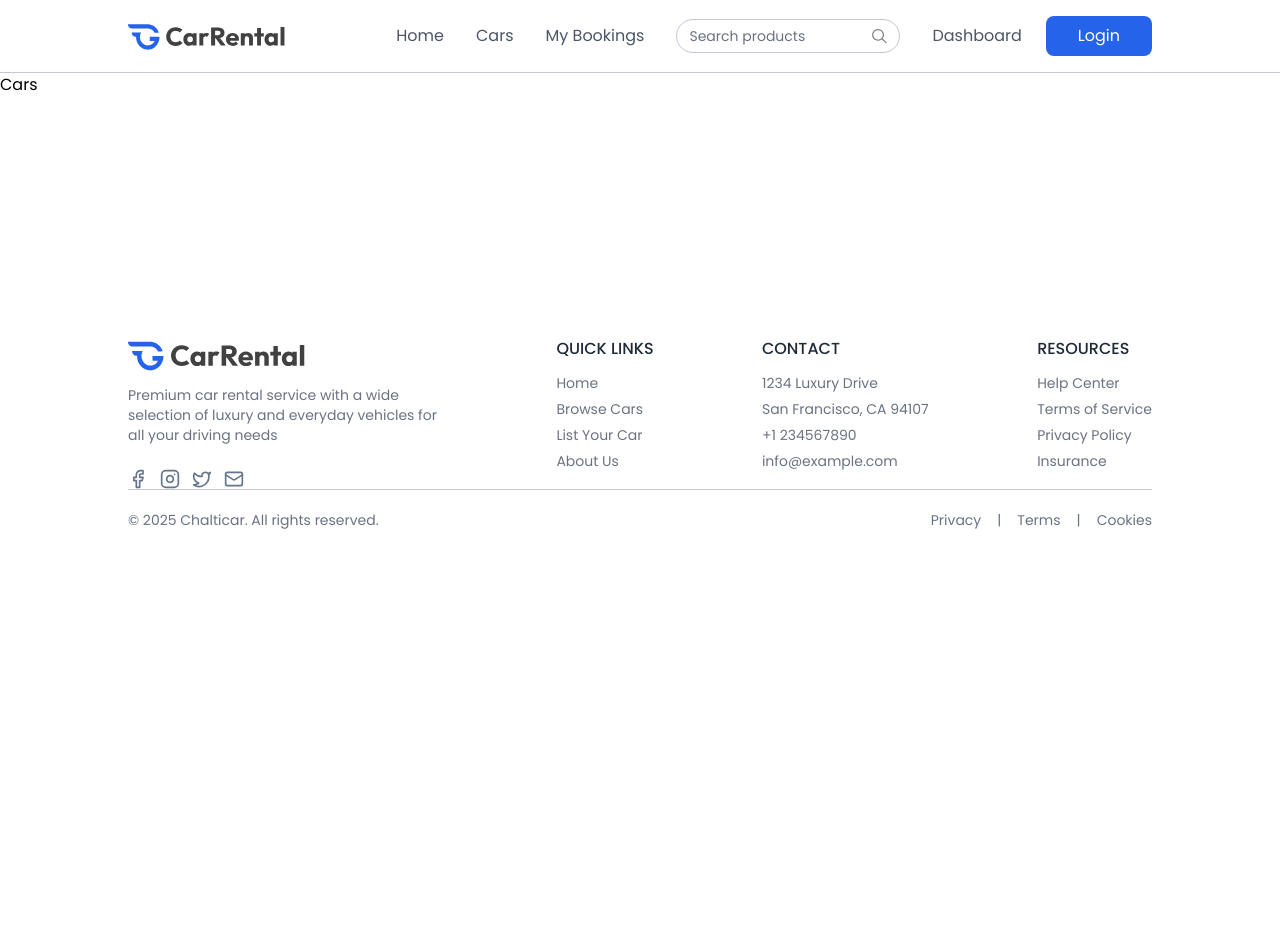
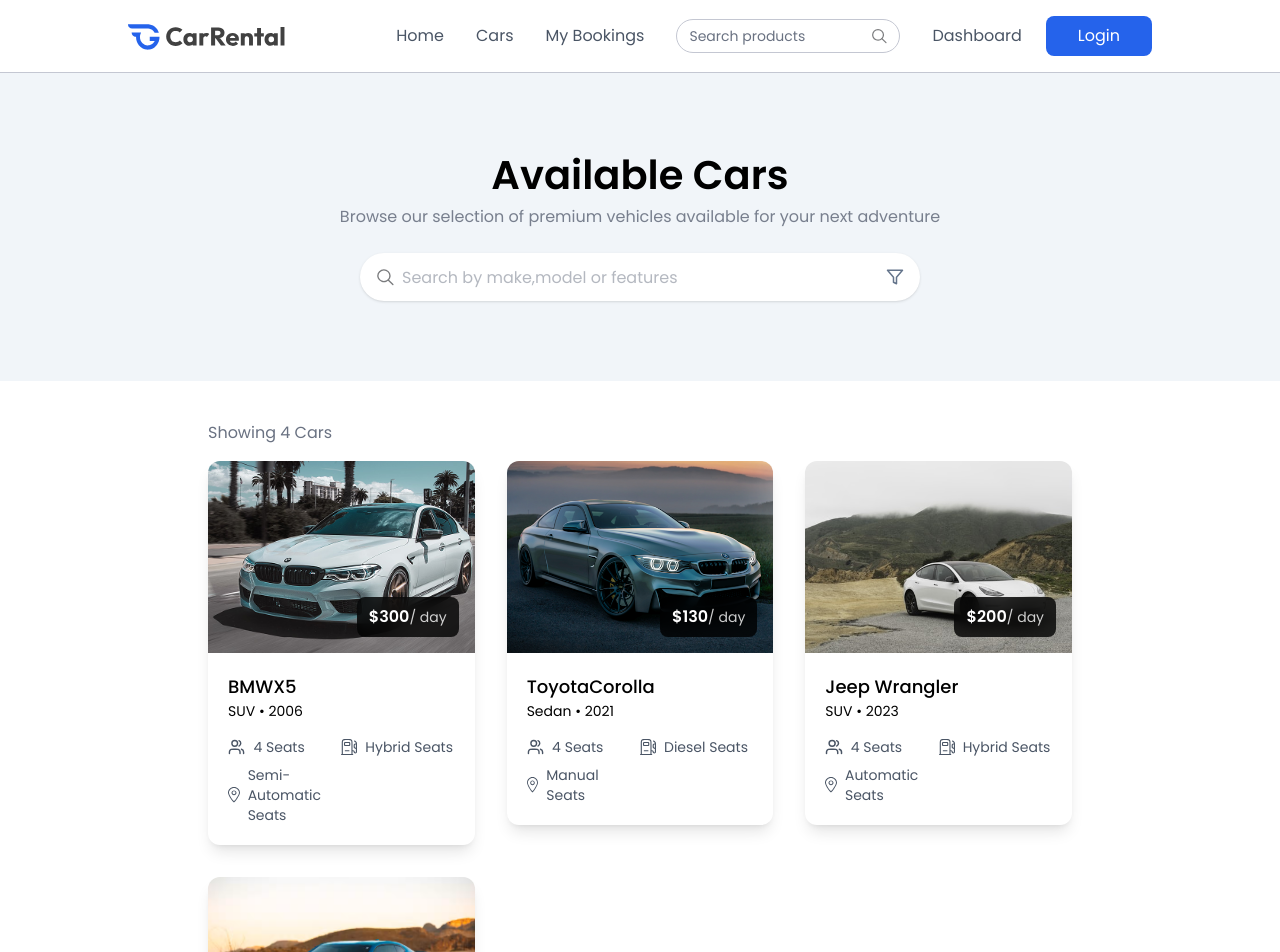
Before and after one commit to Pranav2325/Car-rental-platform, a React (Vite) app in the folder client/: page /cars in a window 1280 px wide. Shown: the top 952 px of the page. Before the commit the page ends 800 px from the top, so only its background shows below. Built offline with nearby package versions, Linux system fonts and the light colour scheme.

Commit message:
create avail car list page

```diff
--- a/client/src/pages/Cars.jsx
+++ b/client/src/pages/Cars.jsx
@@ -1,8 +1,41 @@
-import React from 'react'
+import React, { useState } from 'react'
+import Title from '../components/Title'
+import { assets, dummyCarData } from '../assets/assets'
+import CarCard from '../components/CarCard';
 
 const Cars = () => {
+  const [input,setInput]=useState("");
   return (
-    <div>Cars</div>
+    <div>
+      {/*search section */}
+      <div className='flex flex-col items-center py-20 bg-light max-md:px-4'>
+        <Title title='Available Cars' subTitle='Browse our selection of premium vehicles available for your next adventure'/>
+        {/* search input area*/}
+        <div className='flex items-center bg-white px-4 mt-6 max-w-140 w-full h-12 rounded-full shadow'>
+          <img src={assets.search_icon} alt="" className='w-4.5 h-4.5 mr-2'/>
+          <input onChange={(e)=>setInput(e.target.value)}  value={input} type="text" placeholder='Search by make,model or features' className='w-full h-full outline-none text-gray-500' />
+          <img src={assets.filter_icon} alt="" className='w-4.5 h-4.5 ml-2'/>
+
+        </div>
+
+      </div>
+      {/*cars section */}
+
+      <div className='px-6 md:px-16 lg:px-24 xl:px-32 mt-10'>
+        <p className='text-gray-500 xl:px-20 max-w-7xl mx-auto'>Showing {dummyCarData.length} Cars</p>
+        {/*cars grid */}
+        <div className='grid grid-cols-1 sm:grid-cols-2 lg:grid-cols-3 gap-8 mt-4 xl:px-20 max-w-7xl mx-auto'>
+          {dummyCarData.map((car,index)=>(
+            <div key={index}>
+              <CarCard car={car}/>
+            </div>
+
+          ))}
+
+        </div>
+      </div>
+
+    </div>
   )
 }
 
```
